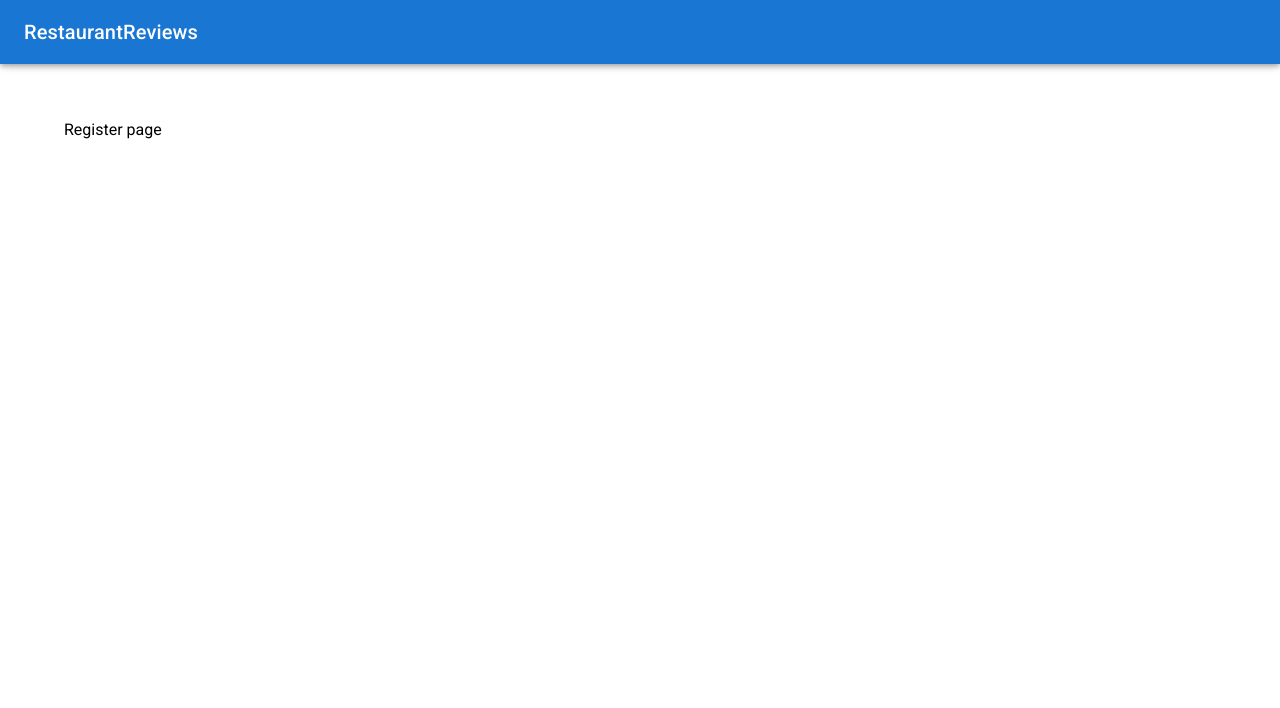
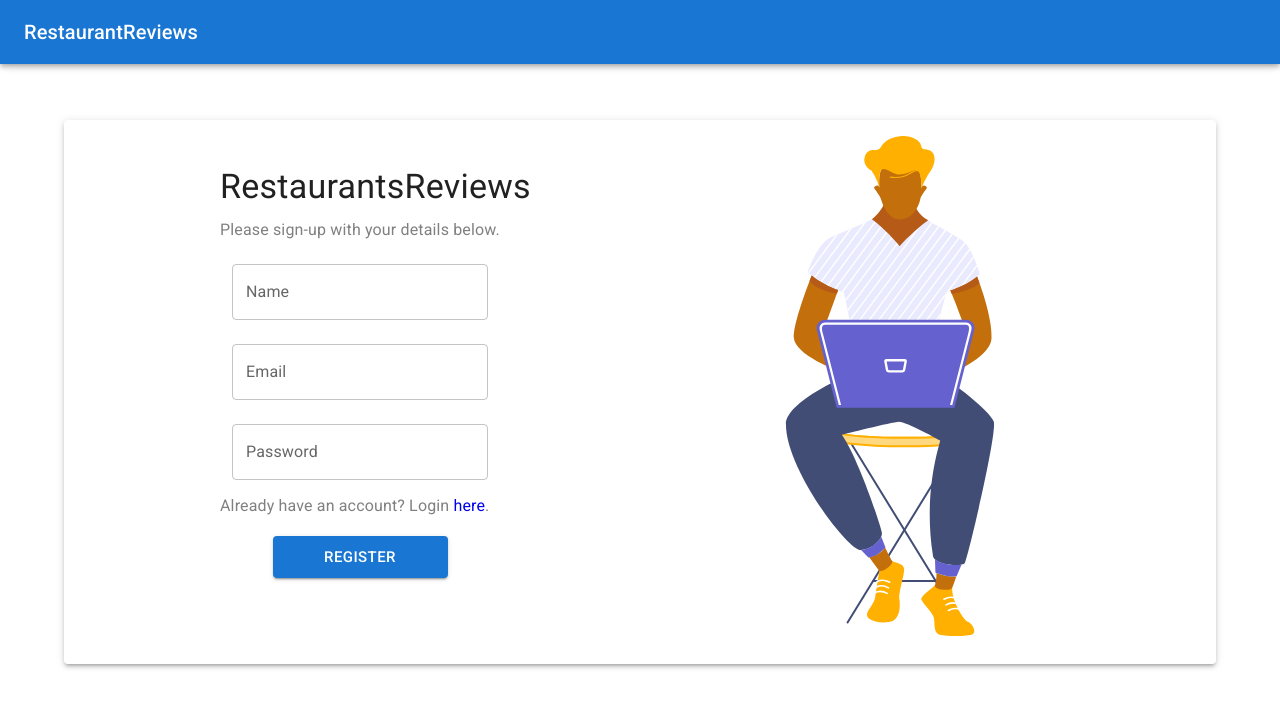
Before and after one commit to jodiemcgrane/react-restaurant-app, a React (Create React App) app: page /register in a window 1280 px wide. Shown: the top 708 px of the page. Built offline with nearby package versions, Linux system fonts and the light colour scheme.

Commit message:
Created register form component imported to register page, 500 error when trying to register new user

```diff
--- /dev/null
+++ b/src/components/RegisterForm.js
@@ -0,0 +1,114 @@
+import axios from "axios"
+import { useState } from "react"
+import { Link, useNavigate } from "react-router-dom";
+
+import * as styles from '../styles/form.module.css'
+
+import Grid from '@mui/material/Grid';
+import Box from '@mui/material/Box';
+import TextField from '@mui/material/TextField';
+import FormGroup from '@mui/material/FormGroup';
+import FormControl from '@mui/material/FormControl';
+import Button from '@mui/material/Button';
+import Typography from '@mui/material/Typography';
+
+const RegisterForm = (props) => {
+
+    let navigate = useNavigate();
+
+    const [form, setForm] = useState({})
+
+    const handleForm = e => {
+
+        setForm(prevState => ({
+            ...prevState,
+            [e.target.name]: e.target.value
+        }))
+    }
+
+    const submitForm = () => {
+        console.log(form)
+
+        axios.post(`http://localhost:8000/users/register`, {
+            name: form.name,
+            email: form.email,
+            password: form.password
+        })
+            .then(response => {
+                console.log(response.data.auth_token)
+                props.onAuthenticated(true, response.data.auth_token)
+                navigate('/home', { replace: true })
+            })
+            .catch(err => console.log(err))
+    }
+
+    return (
+        <Box
+            display="flex"
+            justifyContent="center"
+            alignItems="center"
+            minHeight="60vh"
+        >
+            <Grid item md={6}>
+                <Typography variant="h4" sx={{ mb: 1 }}>
+                    RestaurantsReviews
+                </Typography>
+                <Typography className={styles.grey} sx={{ mb: 1 }} variant="subtitle1">
+                    Please sign-up with your details below.
+                </Typography>
+                <FormGroup>
+                    <FormControl>
+
+                        <TextField
+                            id="outlined-basic"
+                            label="Name"
+                            type="name"
+                            variant="outlined"
+                            onChange={handleForm}
+                            sx={{ m: 1.5 }} />
+
+                        <TextField
+                            id="outlined-basic"
+                            label="Email"
+                            type="email"
+                            variant="outlined"
+                            onChange={handleForm}
+                            sx={{ m: 1.5 }} />
+
+                        <TextField
+                            id="outlined-basic"
+                            label="Password"
+                            type="password"
+                            variant="outlined"
+                            onChange={handleForm}
+                            sx={{ m: 1.5 }} />
+
+                        <Typography
+                            className={styles.grey}
+                            sx={{ mb: 1 }}
+                            variant="subtitle1">
+                            Already have an account? Login <Link to="/" underline="hover">here</Link>.
+                        </Typography>
+
+                        <Typography
+                            align="center"
+                        >
+                            <Button
+                                variant="contained"
+                                size="large"
+                                sx={{ m: 1, minWidth: 175 }}
+                                onClick={submitForm}
+                            >
+                                Register
+                            </Button>
+                        </Typography>
+
+
+                    </FormControl>
+                </FormGroup>
+            </Grid>
+        </Box>
+    );
+}
+
+export default RegisterForm;
--- a/src/pages/Register.js
+++ b/src/pages/Register.js
@@ -1,7 +1,34 @@
-const Register = () => {
+import RegisterForm from '../components/RegisterForm';
+
+import * as styles from '../styles/images.module.css'
+
+import RegisterImage from '../images/register.svg'
+
+import Grid from '@mui/material/Grid';
+import Card from '@mui/material/Card';
+import CardContent from '@mui/material/CardContent';
+
+
+const Register = (props) => {
+
     return (
-        <div>Register page</div>
-     );
+        <Card sx={{ boxShadow: 3 }}>
+            <CardContent>
+                <Grid container>
+                    <Grid item md={6}>
+
+                    {!props.authenticated ? <RegisterForm onAuthenticated={props.onAuthenticated} /> : ""}
+
+                    </Grid>
+                    <Grid item md={6}>
+
+                    <img className={styles.image} src={RegisterImage} alt="Register" />
+
+                    </Grid>
+                </Grid>
+            </CardContent>
+        </Card>
+    );
 }
 
 export default Register;
--- a/src/pages/Welcome.js
+++ b/src/pages/Welcome.js
@@ -1,6 +1,6 @@
 import LoginForm from "../components/LoginForm";
 
-import * as styles from '../styles/welcome.module.css'
+import * as styles from '../styles/images.module.css'
 
 import LoginImage from '../images/login.svg'
 
```
Also changed, not shown: src/images/register.svg (added), src/styles/images.module.css (renamed from src/styles/welcome.module.css).
